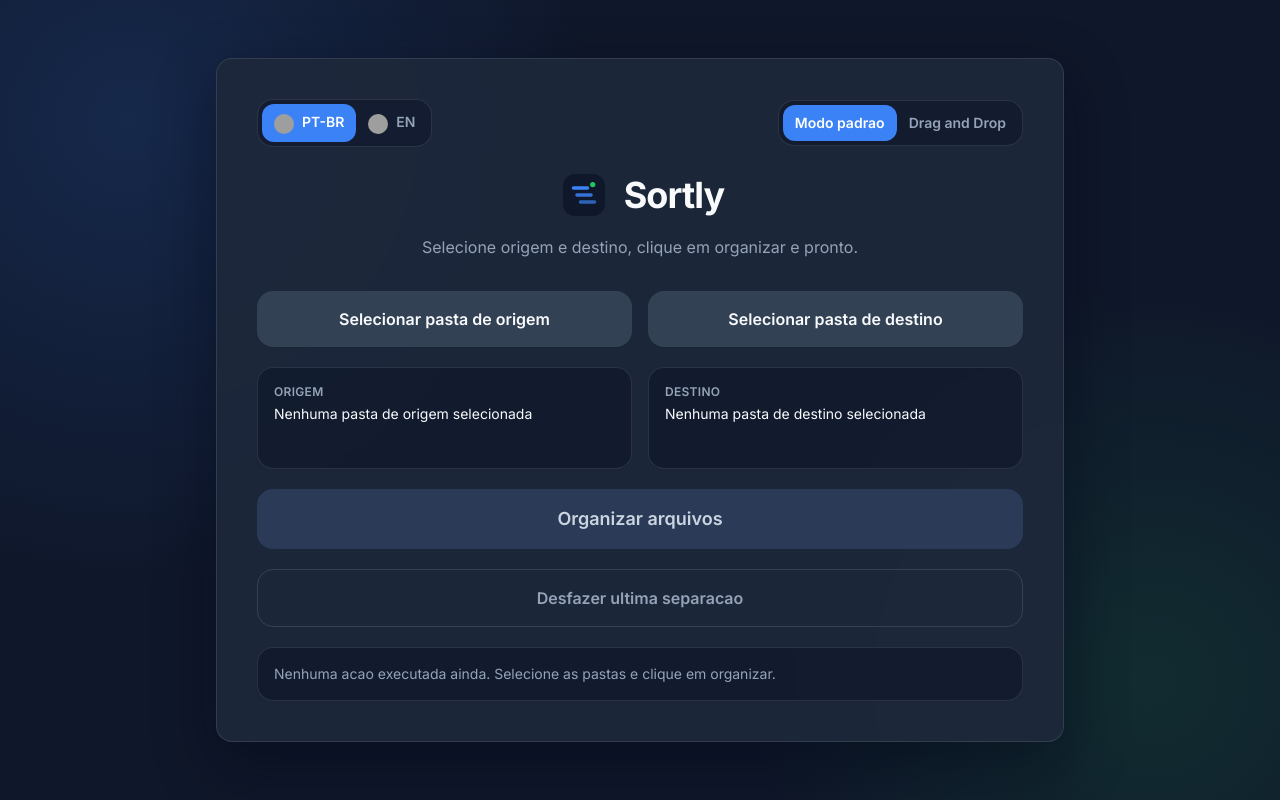
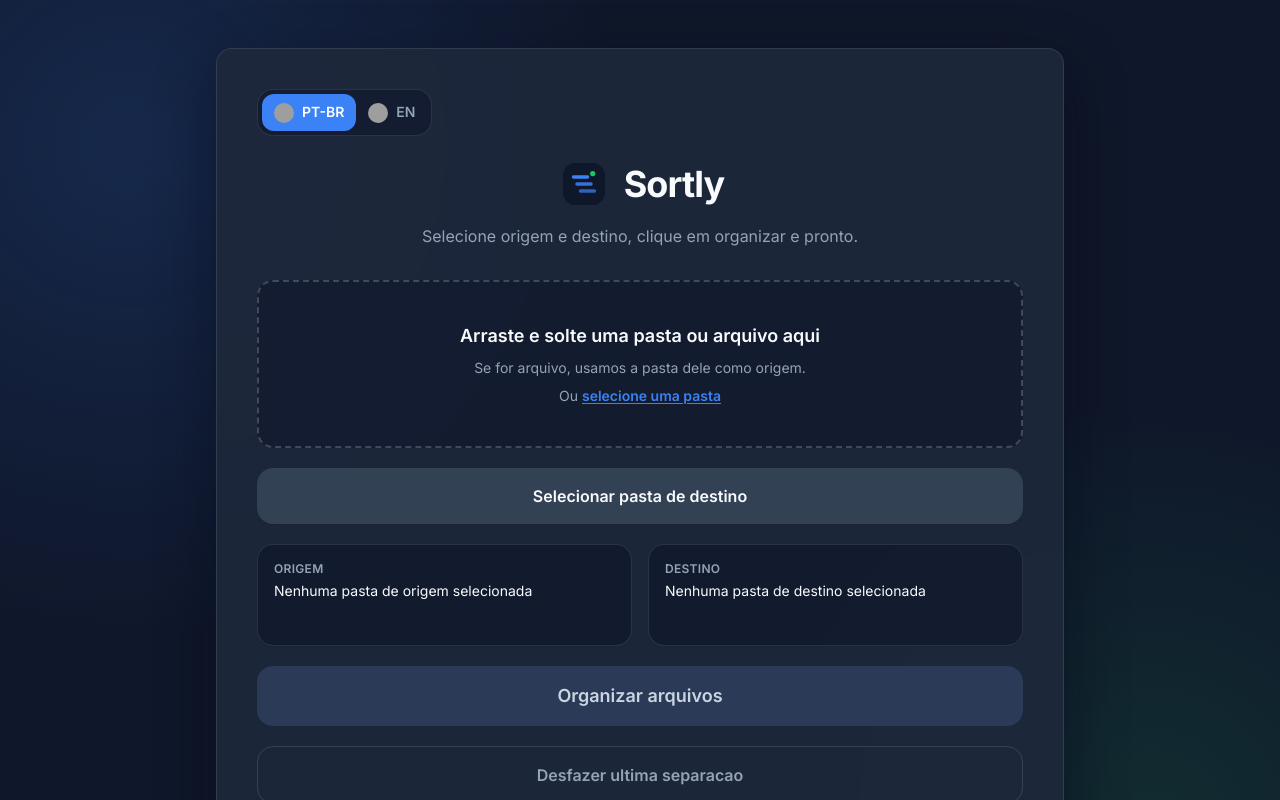
Before and after one commit to caiofdev/sortly, a React (Vite) app: page / in a window 1280 px wide. Shown: the top 800 px of the page. Built offline with nearby package versions, Linux system fonts and the light colour scheme; grey boxes are pictures that could not be loaded; the HTML template or start-up script is replaced by a standard one.

Commit message:
feat: simplify view mode handling by removing ViewModeToggle and integrating selection directly in OrganizerView

```diff
--- a/src/App.jsx
+++ b/src/App.jsx
@@ -1,11 +1,9 @@
-import { useState } from 'react';
 import useFileOrganizerController from './controllers/useFileOrganizerController';
 import useLanguagePreference from './hooks/useLanguagePreference';
 import OrganizerView from './views/OrganizerView';
 
 function App() {
   const { language, setLanguage } = useLanguagePreference();
-  const [viewMode, setViewMode] = useState('default');
 
   const {
     sourceFolderPath,
@@ -23,14 +21,12 @@ function App() {
   return (
     <OrganizerView
       language={language}
-      viewMode={viewMode}
       sourceFolderPath={sourceFolderPath}
       destinationFolderPath={destinationFolderPath}
       hasUndo={hasUndo}
       isLoading={isLoading}
       feedback={feedback}
       onLanguageChange={setLanguage}
-      onViewModeChange={setViewMode}
       onResolveDroppedPath={handleResolveDroppedPath}
       onSelectSourceFolder={handleSelectSourceFolder}
       onSelectDestinationFolder={handleSelectDestinationFolder}
--- a/src/components/DragDropPanel.jsx
+++ b/src/components/DragDropPanel.jsx
@@ -1,6 +1,6 @@
 import { useState } from 'react';
 
-function DragDropPanel({ isLoading, labels, onResolveDroppedPath }) {
+function DragDropPanel({ isLoading, labels, onResolveDroppedPath, onSelectSourceFolder }) {
   const [isDragging, setIsDragging] = useState(false);
 
   const handleDragOver = (event) => {
@@ -40,6 +40,17 @@ function DragDropPanel({ isLoading, labels, onResolveDroppedPath }) {
     >
       <p className="text-lg font-semibold text-[#F8FAFC]">{labels.dropTitle}</p>
       <p className="mt-2 text-sm text-[#94A3B8]">{labels.dropDescription}</p>
+
+      <p className="mt-2 text-sm text-[#94A3B8]">
+        {labels.dropSelectHintPrefix}{' '}
+        <button
+          type="button"
+          onClick={onSelectSourceFolder}
+          className="font-semibold text-[#3B82F6] underline underline-offset-2 transition-colors hover:text-[#60a5fa]"
+        >
+          {labels.dropSelectHintAction}
+        </button>
+      </p>
     </div>
   );
 }
--- a/src/components/ViewModeToggle.jsx
+++ /dev/null
@@ -1,28 +0,0 @@
-function ViewModeToggle({ viewMode, onChange, labels }) {
-  const options = [
-    { value: 'default', label: labels.defaultMode },
-    { value: 'drag-drop', label: labels.dragDropMode }
-  ];
-
-  return (
-    <div className="inline-flex rounded-2xl border border-white/10 bg-[#0F172A]/60 p-1">
-      {options.map((option) => {
-        const isActive = viewMode === option.value;
-        return (
-          <button
-            key={option.value}
-            type="button"
-            onClick={() => onChange(option.value)}
-            className={`rounded-xl px-3 py-2 text-sm font-semibold transition-colors ${
-              isActive ? 'bg-[#3B82F6] text-white' : 'text-[#94A3B8] hover:bg-white/5 hover:text-[#F8FAFC]'
-            }`}
-          >
-            {option.label}
-          </button>
-        );
-      })}
-    </div>
-  );
-}
-
-export default ViewModeToggle;
--- a/src/views/OrganizerView.jsx
+++ b/src/views/OrganizerView.jsx
@@ -1,7 +1,6 @@
 import appLogo from '../assets/app-logo.svg';
 import DragDropPanel from '../components/DragDropPanel';
 import LanguageToggle from '../components/LanguageToggle';
-import ViewModeToggle from '../components/ViewModeToggle';
 
 const copy = {
   'pt-BR': {
@@ -18,8 +17,8 @@ const copy = {
     feedbackEmpty: 'Nenhuma acao executada ainda. Selecione as pastas e clique em organizar.',
     dropTitle: 'Arraste e solte uma pasta ou arquivo aqui',
     dropDescription: 'Se for arquivo, usamos a pasta dele como origem.',
-    defaultMode: 'Modo padrao',
-    dragDropMode: 'Drag and Drop'
+    dropSelectHintPrefix: 'Ou',
+    dropSelectHintAction: 'selecione uma pasta'
   },
   en: {
     subtitle: 'Select source and destination, click organize, and done.',
@@ -35,21 +34,19 @@ const copy = {
     feedbackEmpty: 'No action yet. Select folders and click organize.',
     dropTitle: 'Drag and drop a folder or file here',
     dropDescription: 'If a file is dropped, we use its parent folder as source.',
-    defaultMode: 'Default mode',
-    dragDropMode: 'Drag and Drop'
+    dropSelectHintPrefix: 'Or',
+    dropSelectHintAction: 'select a folder'
   }
 };
 
 function OrganizerView({
   language,
-  viewMode,
   sourceFolderPath,
   destinationFolderPath,
   hasUndo,
   isLoading,
   feedback,
   onLanguageChange,
-  onViewModeChange,
   onResolveDroppedPath,
   onSelectSourceFolder,
   onSelectDestinationFolder,
@@ -68,7 +65,6 @@ function OrganizerView({
           <header className="space-y-3 text-center">
             <div className="flex items-center justify-between gap-3 pb-2">
               <LanguageToggle language={language} onChange={onLanguageChange} />
-              <ViewModeToggle viewMode={viewMode} onChange={onViewModeChange} labels={text} />
             </div>
 
             <div className="flex items-center justify-center gap-3">
@@ -79,17 +75,12 @@ function OrganizerView({
           </header>
 
           <div className="mt-8 grid gap-5">
-            {viewMode === 'drag-drop' ? (
-              <DragDropPanel isLoading={isLoading} labels={text} onResolveDroppedPath={onResolveDroppedPath} />
-            ) : (
-              <div className="grid gap-4 md:grid-cols-2">
-                <button
-                  type="button"
-                  onClick={onSelectSourceFolder}
-                  className="rounded-2xl bg-[#334155] px-6 py-4 text-base font-semibold text-[#F8FAFC] shadow-sm transition-all hover:-translate-y-0.5 hover:bg-[#3b4a5d] hover:shadow-md"
-                >
-                  {text.sourceButton}
-                </button>
+            <DragDropPanel
+              isLoading={isLoading}
+              labels={text}
+              onResolveDroppedPath={onResolveDroppedPath}
+              onSelectSourceFolder={onSelectSourceFolder}
+            />
 
             <button
               type="button"
@@ -98,18 +89,6 @@ function OrganizerView({
             >
               {text.destinationButton}
             </button>
-              </div>
-            )}
-
-            {viewMode === 'drag-drop' && (
-              <button
-                type="button"
-                onClick={onSelectDestinationFolder}
-                className="rounded-2xl bg-[#334155] px-6 py-4 text-base font-semibold text-[#F8FAFC] shadow-sm transition-all hover:-translate-y-0.5 hover:bg-[#3b4a5d] hover:shadow-md"
-              >
-                {text.destinationButton}
-              </button>
-            )}
 
             <div className="grid gap-4 md:grid-cols-2">
               <div className="rounded-2xl border border-white/10 bg-[#0F172A]/65 px-4 py-4 shadow-sm">
```
Lines whose indentation alone changed are shown as unchanged.
